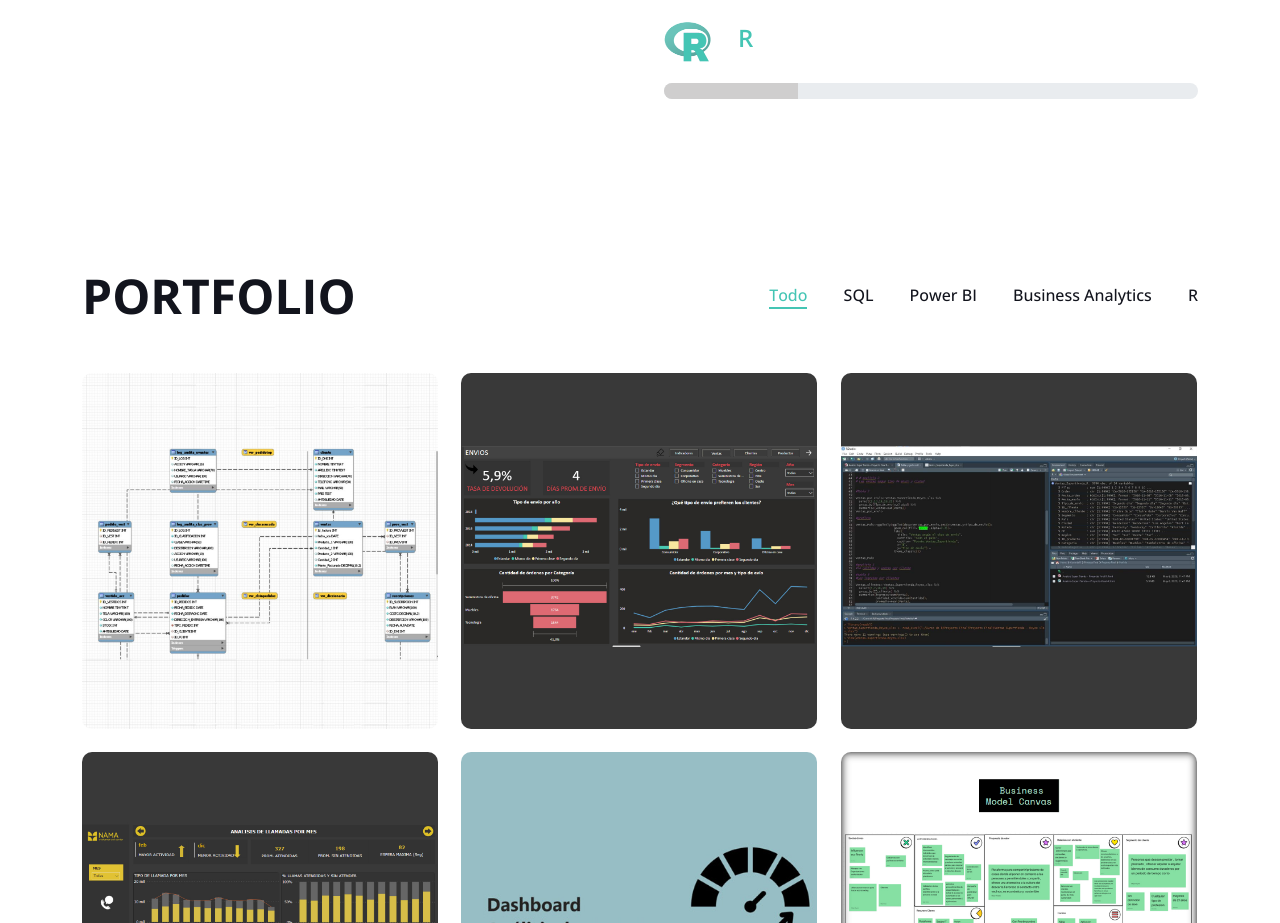
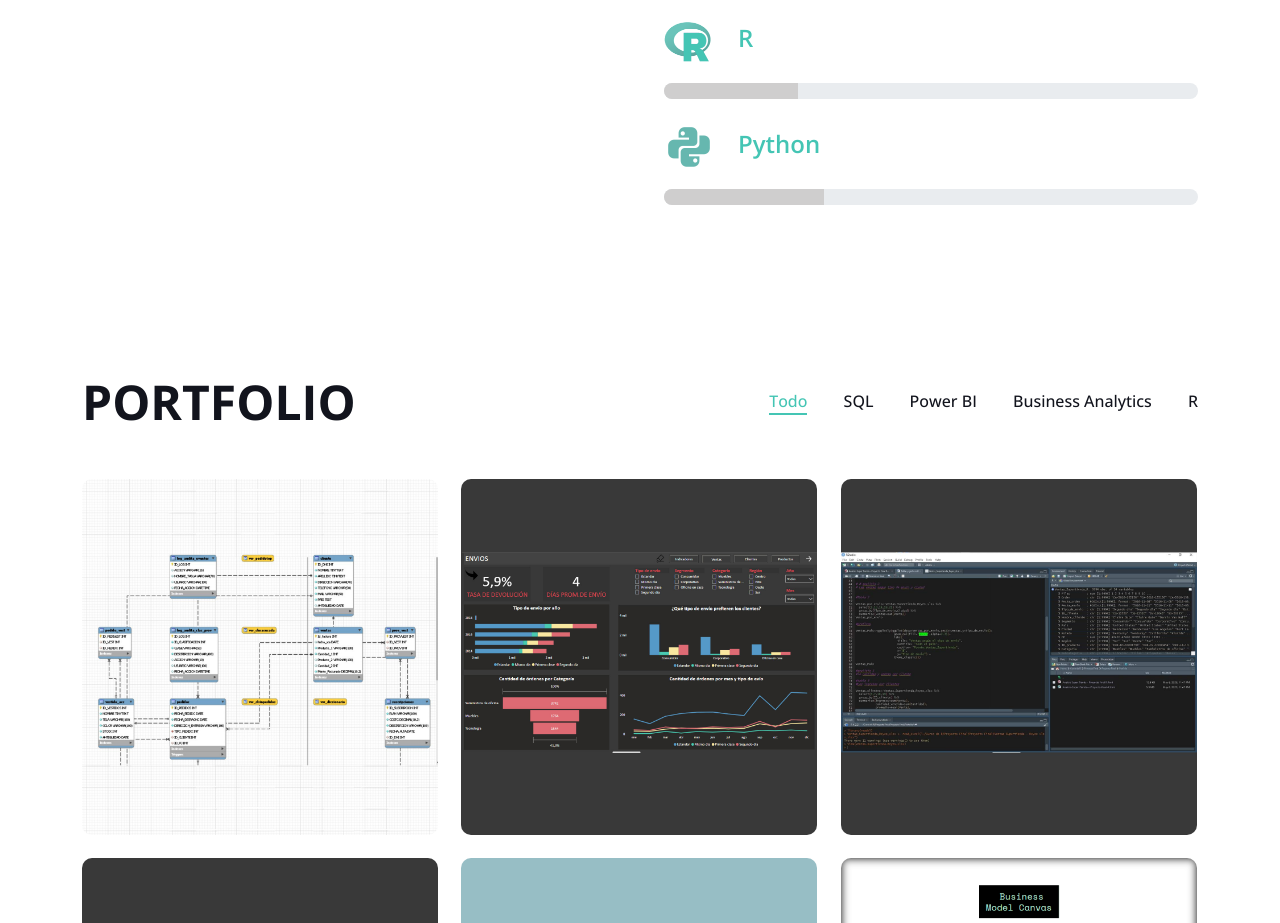
Before and after one commit to tetemajoreyes/Portfolio-Mar-a-Jos-Reyes, a plain HTML site: page index.html in a window 1280 px wide. Shown: the part 1520-2443 px from the top of the page. Drawn offline with nearby package versions, Linux system fonts and the light colour scheme.

Commit message:
Actualización Skills

```diff
--- a/index.html
+++ b/index.html
@@ -5,7 +5,7 @@
     <meta charset="utf-8">
     <title>Majo Reyes - Personal Portfolio</title>
     <meta content="width=device-width, initial-scale=1.0" name="viewport">
-    <meta content="" name="keywords">
+    <meta content="" name="data science, data analytic, análisis de datos, ciencia de datos, big data, sql, power bi, business analytic, bi, python, r">
     <meta content="" name="description">
 
     <!-- Favicon -->
@@ -60,14 +60,9 @@
                 <!-- <a href="#skill" class="nav-item nav-link">Skills</a> -->
                 <!-- <a href="#service" class="nav-item nav-link">Services</a> -->
             </div>
-            <!-- <a href="index.html" class="navbar-brand bg-secondary py-3 px-4 mx-3 d-none d-lg-block">
-                <h1 class="text-primary fw-bold m-0">MajoReyes</h1>
-            </a> -->
+
             <div class="navbar-nav me-auto py-0">
-                <!-- <a href="#project" class="nav-item nav-link">Portfolio</a> -->
-                <!-- <a href="#team" class="nav-item nav-link">Team</a>
-                <a href="#testimonial" class="nav-item nav-link">Testimonial</a> -->
-                <!-- <a href="#contact" class="nav-item nav-link">Contacto</a> -->
+
             </div>
         </div>
     </nav>
@@ -107,28 +102,6 @@
     </div>
     <!-- Header End -->
 
-
-    <!-- Video Modal Start -->
-    <!-- <div class="modal modal-video fade" id="videoModal" tabindex="-1" aria-labelledby="exampleModalLabel" aria-hidden="true">
-        <div class="modal-dialog">
-            <div class="modal-content rounded-0">
-                <div class="modal-header">
-                    <h3 class="modal-title" id="exampleModalLabel">Youtube Video</h3>
-                    <button type="button" class="btn-close" data-bs-dismiss="modal" aria-label="Close"></button>
-                </div>
-                <div class="modal-body"> -->
-                    <!-- 16:9 aspect ratio -->
-                    <!-- <div class="ratio ratio-16x9">
-                        <iframe class="embed-responsive-item" src="" id="video" allowfullscreen allowscriptaccess="always"
-                            allow="autoplay"></iframe>
-                    </div>
-                </div>
-            </div>
-        </div>
-    </div> -->
-    <!-- Video Modal End -->
-
-
     <!-- About Start -->
     <div class="container-xxl py-6" id="about">
         <div class="container">
@@ -139,15 +112,13 @@
                             <h1 class="display-2 mb-2 text-title">Sobre Mí</h1>
                             <!-- <h5 class="mb-0">Years</h5> -->
                         </div>
-                        <!-- <h3 class="lh-base mb-0">of working experience as a web designer & developer</h3> -->
+
                     </div>
                     <p class="mb-4">He transitado varios años en el sector comercial y de logística que me han permitido crecer personal y profesionalmente, adquiriendo habilidades de manejo de equipo, liderazgo, solución de situaciones de crisis y mejora continua de los procesos. Adaptándome al entorno cambiante he decidido como desafío enfocarme en fortalecer habilidades y conocimientos relacionados al análisis de datos para poder
                         aportar valor en la toma de decisiones de las organizaciones.</p>
                     <br>
                     <br>
-                    <!-- <p class="mb-3"><i class="far fa-check-circle text-primary me-3"></i>Afordable Prices</p>
-                    <p class="mb-3"><i class="far fa-check-circle text-primary me-3"></i>High Quality Product</p>
-                    <p class="mb-3"><i class="far fa-check-circle text-primary me-3"></i>On Time Project Delivery</p> -->
+
                     <a href="https://drive.google.com/file/d/1Upm-3HTwsjduWDHzefqGJppYrsmX4_gR/view?usp=sharing" class="btn btn-primary py-3 px-4 me-5" target="_blank">Download CV</a>
                 </div>
                 <div class="col-lg-6 wow fadeInUp" data-wow-delay="0.5s">
@@ -199,7 +170,15 @@
                         <div class="progress-bar" role="progressbar" style="width: 25% " aria-valuenow="25" aria-valuemin="0" aria-valuemax="100" ></div>
                       </div>
                       <br>
-                    <!-- <p class="mb-0">Stet no et lorem dolor et diam, amet duo ut dolore vero eos. No stet est diam amet diam ipsum clita labore dolor duo clita.</p> -->
+                      <div class="d-flex align-items-center mb-3 skill-icon img">
+                        <img class="img-fluid rounded py-img" src="img/python.png" alt="">
+                        <h4 id="p0">Python</h4>
+                    </div>
+                    <div class="progress">
+                        <div class="progress-bar" role="progressbar" style="width: 30% " aria-valuenow="25" aria-valuemin="0" aria-valuemax="100" ></div>
+                      </div>
+                      <br>
+
                 </div>
             </div>
         </div>
@@ -303,13 +282,6 @@
 
 
     </div>
-    <!-- <div class="container-xl py-6 pb-5">
-
-
-    </div> -->
-    <!-- Team End -->
-
-
 
 
     <!-- Contact Start -->
@@ -319,9 +291,7 @@
                 <div class="col-lg-6">
                     <h1 class="display-5 mb-0 text-title">Trabajemos Juntos</h1>
                 </div>
-                <!-- <div class="col-lg-6 text-lg-end">
-                    <a class="btn btn-primary py-3 px-5" href="">Say Hello</a>
-                </div> -->
+
             </div>
             <div class="row g-5">
                 <div class="col-lg-5 col-md-6 wow fadeInUp" data-wow-delay="0.1s">
```
